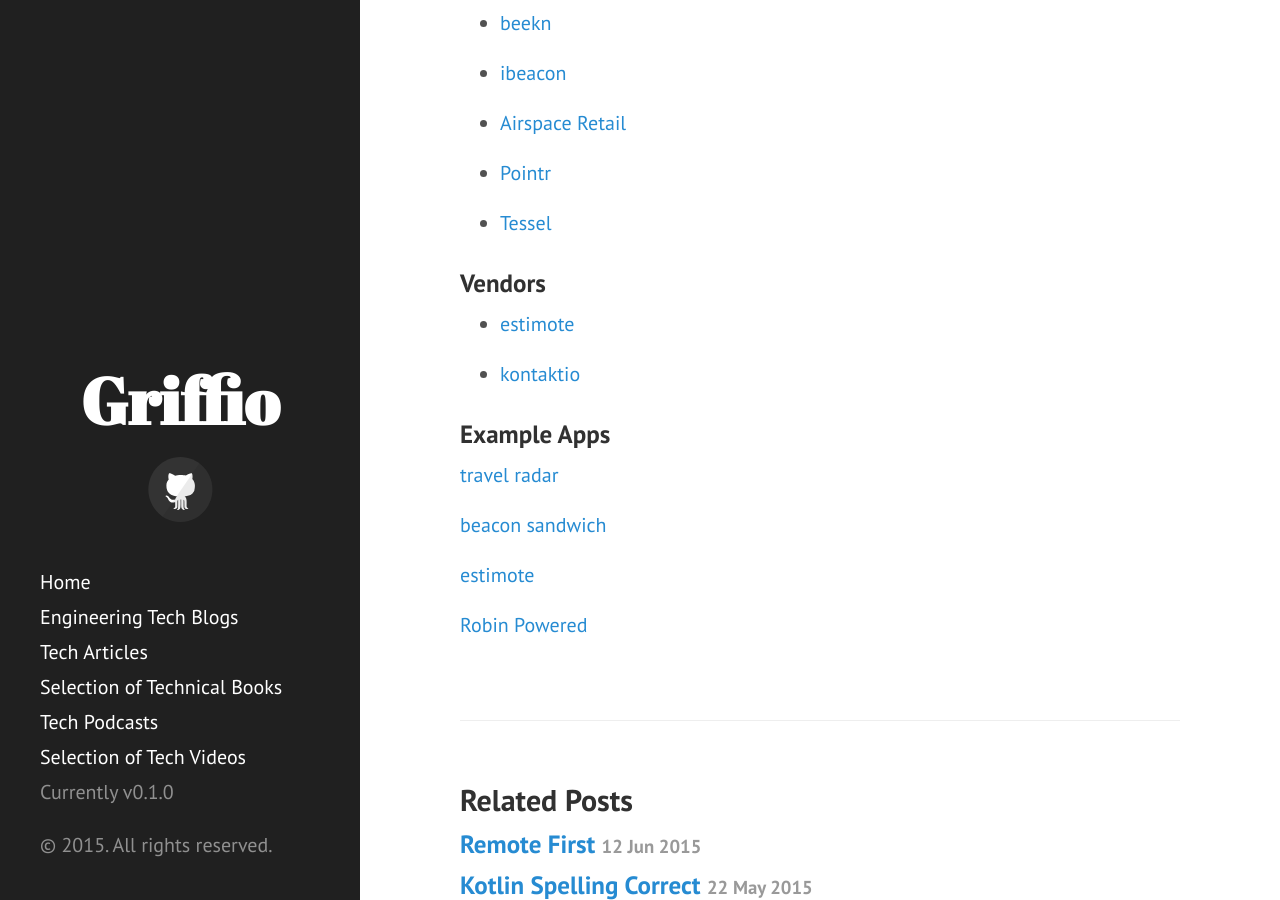
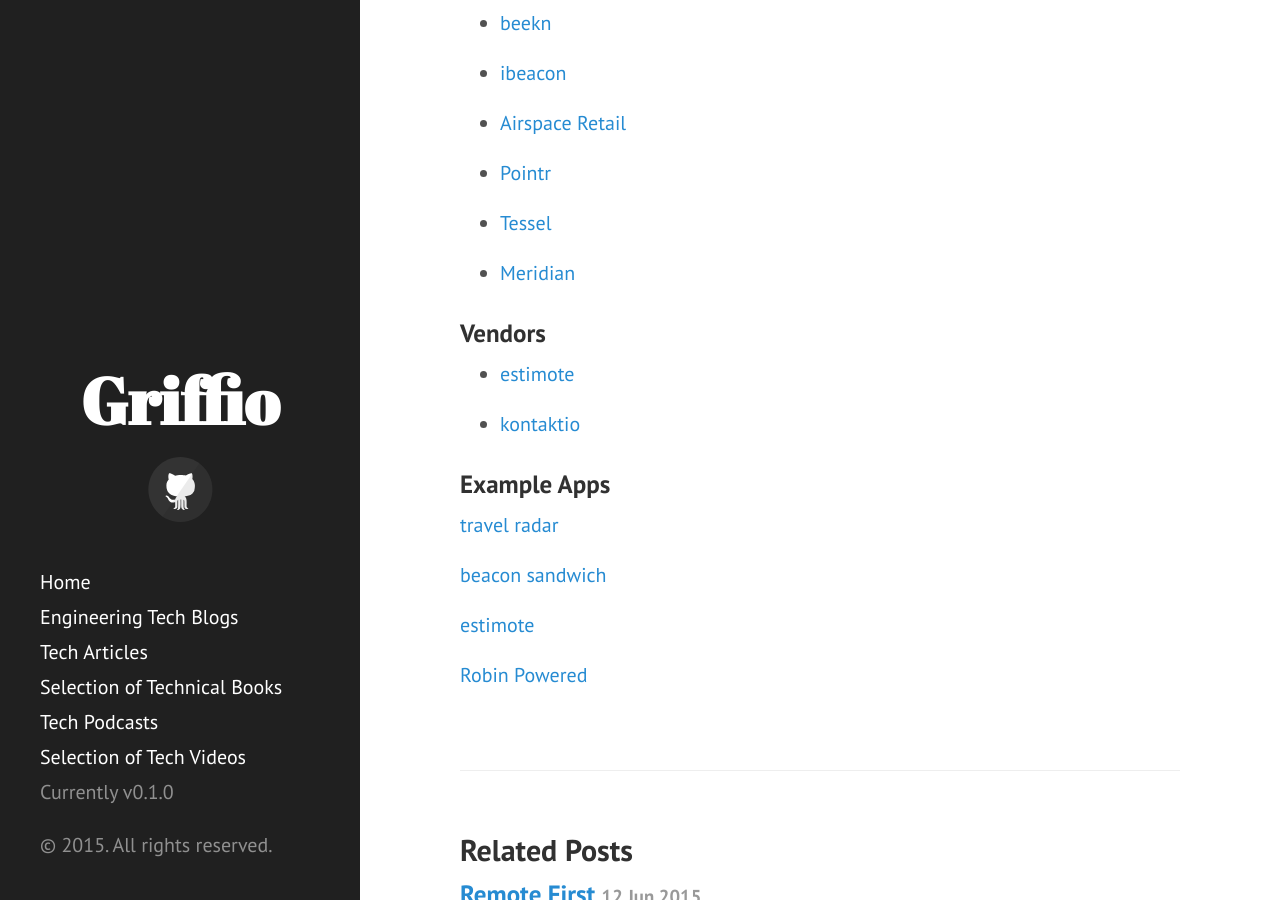
Before and after one commit to griffio/griffio.github.io, a Jekyll site: the page built from _posts/2015-03-05-Bluetooth-low-energy-transmitters.md, in a window 1280 px wide and 900 px high, scrolled down 535 px. Built offline with Jekyll 4.4.1, drawn with Linux system fonts in a browser that asks for light colours; nearby versions of some CDN libraries.

Commit message:
Meridian

```diff
--- a/_posts/2015-03-05-Bluetooth-low-energy-transmitters.md
+++ b/_posts/2015-03-05-Bluetooth-low-energy-transmitters.md
@@ -29,11 +29,14 @@
 
 * [Tessel](https://tessel.io/blog/94736742342/getting-started-with-ble-tessel)
 
+* [Meridian](http://meridianapps.com/)
+
 ### Vendors
 
 * [estimote](http://estimote.com)
 
 * [kontaktio](http://kontakt.io/)
+
 
 ### Example Apps
 
```
